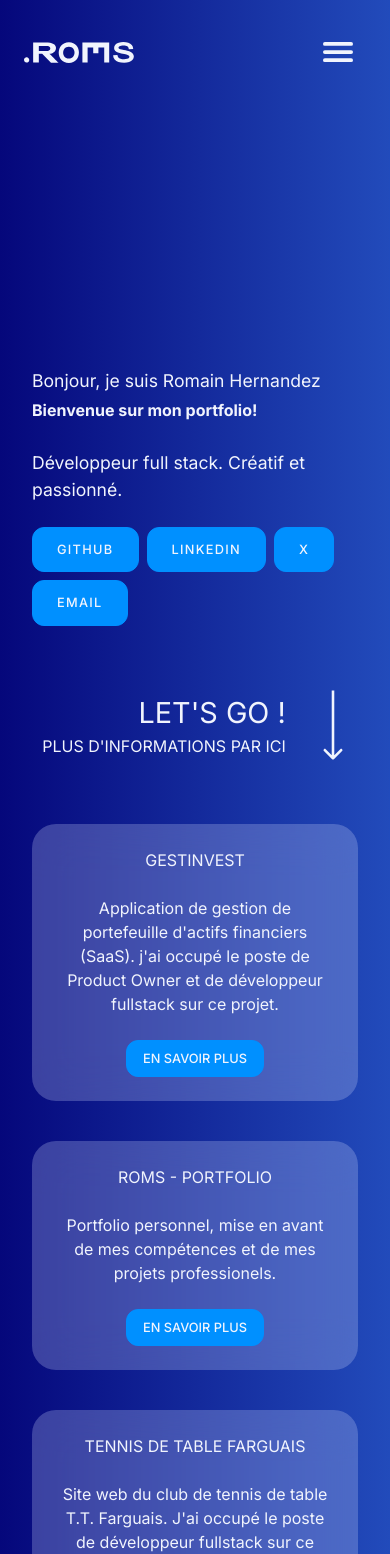
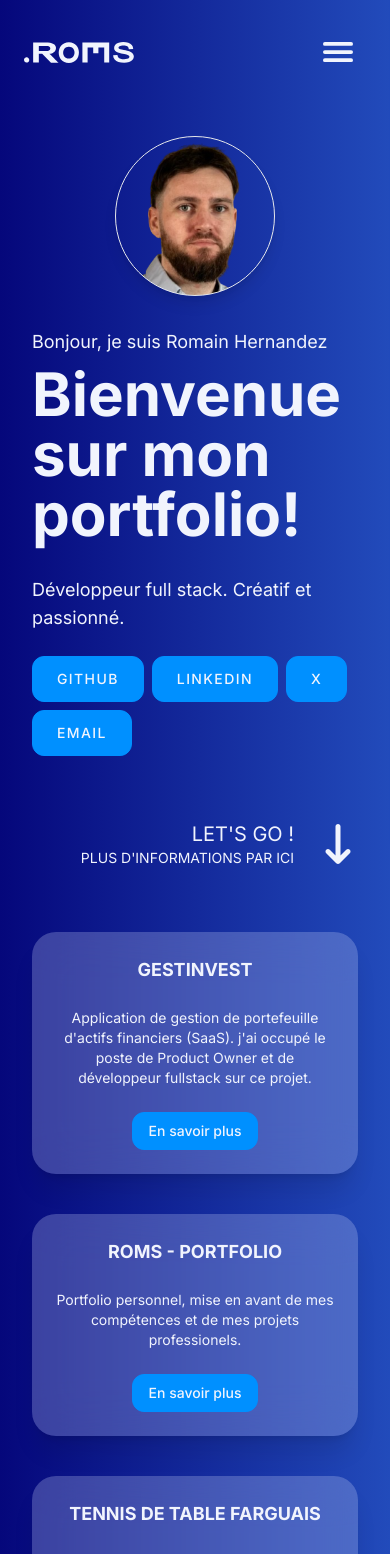
Before and after one commit to Roms-Her/Portfolio, a Next.js app: page / in a window 390 px wide. Shown: the top 1554 px of the page. Built offline with nearby package versions, Linux system fonts and the light colour scheme.

Commit message:
feat: timeline

```diff
--- a/app/globals.css
+++ b/app/globals.css
@@ -5,5 +5,5 @@
 body {
   color: #f1f4fd ;
   /* background-color: rgb(5, 7, 123) */
-  background: linear-gradient(90deg, rgba(5,7,123,1) 0%, rgb(34, 75, 187) 100%);
+  background: linear-gradient(90deg, rgba(5,7,123,1) 0%, #224bbb 100%);
 }
--- a/app/page.jsx
+++ b/app/page.jsx
@@ -1,12 +1,14 @@
 import Welcome from "./src/components/main/home/Welcome";
 import Projects from "./src/components/main/home/project/Project";
 import Skills from "./src/components/main/home/skills/Skills";
+import TimeLine from "./src/components/main/home/timeline/TimeLine";
 export default function Home() {
   return (
     <>
       <Welcome />
       <Projects />
       <Skills />
+      <TimeLine></TimeLine>
     </>
   );
 }
--- a/app/src/components/header/Nav.jsx
+++ b/app/src/components/header/Nav.jsx
@@ -37,7 +37,7 @@ export default function Nav() {
 
   return (
     <nav
-      className="m-auto flex items-center justify-between gap-10 w-full p-6 lg:w-5/6 2xl:w-4/6 mb-10"
+      className="m-auto flex items-center justify-between gap-10 w-full p-6 lg:w-5/6 2xl:w-4/6 md:mb-10"
     >
       <Link href="/">
         <Image
@@ -55,7 +55,7 @@ export default function Nav() {
         <IoMenu className="h-10 w-10" />
       </button>
       <ul
-        className={`xl:hidden fixed z-10 flex flex-col justify-center gap-8 h-lvh top-0 right-0 w-4/6 sm:w-3/6 bg-solid p-6 sm:p-20 sm:text-lg transition-all  ${
+        className={`xl:hidden fixed z-10 flex flex-col justify-center gap-8 h-lvh top-0 right-0 w-4/6 sm:w-3/6 bg-[#224bbb] p-12 sm:p-20 text-xl transition-all  ${
           menuOpen ? "translate-x-0" : "translate-x-full"
         }`}
       >
--- a/app/src/components/main/home/Welcome.jsx
+++ b/app/src/components/main/home/Welcome.jsx
@@ -1,4 +1,6 @@
-import LinkButton from "../../LinkButton"
+import { FaArrowDownLong } from "react-icons/fa6";
+import LinkButton from "../../LinkButton";
+
 export default function Welcome() {
 
 
@@ -10,16 +12,16 @@ const links = [
 ]
 
   return (
-    <section className="flex flex-col items-center text-accessible">
+    <section className="flex flex-col items-center text-accessible 2xl:py-10">
 
-    <div v-motion-slide-visible-once-left className="flex p-8 flex-col w-full lg:w-5/6 2xl:w-4/6  md:mb-10 lg:flex-row-reverse lg:mb-14">
-        <div className="portrait flex w-40 h-40 bg-card bg-opacity-30  rounded-full justify-center mb-8 m-auto md:mb-12 lg:m-auto lg:w-60 lg:h-60 xl:w-64 xl:h-64 ">
+    <div className="flex p-8 flex-col w-full lg:w-5/6 2xl:w-4/6  md:mb-10 lg:flex-row-reverse lg:mb-14">
+        <div className="flex w-40 h-40 bg-roms bg-cover bg-opacity-30 border rounded-full justify-center mb-8 m-auto shadow-lg md:mb-12 md:w-60 md:h-60 xl:w-80 xl:h-80 ">
         </div>
         <div className="md:pr-8">
 
-            <p className="mb-2 text-base2 md:mb-4">Bonjour, je suis Romain Hernandez</p>
-            <h1 className="mb-8 leading-none max-w-xl font-bold  md:text-max md:mb-10">Bienvenue sur mon portfolio!</h1>
-            <p className="mb-6 text-base2 md:mb-8">Développeur full stack. Créatif et passionné.</p>
+            <p className="mb-2 text-lg md:mb-4 md:text-xl 2xl:text-2xl">Bonjour, je suis Romain Hernandez</p>
+            <h1 className="mb-8 leading-none max-w-xl 2xl:max-w-2xl font-bold  text-6xl md:mb-10 2xl:text-8xl">Bienvenue sur mon portfolio!</h1>
+            <p className="mb-6 text-lg md:mb-8 md:text-xl 2xl:text-2xl">Développeur full stack. Créatif et passionné.</p>
             <ul className="flex gap-2 flex-wrap md:gap-4 xl:gap-4">
 
                 {links.map((link, index) => (
@@ -31,19 +33,15 @@ const links = [
             </ul>
         </div>
     </div>
-    <div className="flex bottom-0 right-0 gap-8 items-center justify-end p-8 sm:w-5/6 md:mb-10 lg:mb-14 xl:w-3/4 2xl:w-3/5">
+    <div className="flex gap-6 items-center justify-end p-8 w-full md:mb-10 lg:w-5/6 2xl:w-4/6">
         <div className="text-end uppercase leadin-4">
-            <p className="text-3xl">Let&apos;s go !</p>
-            <p className="md:text-base2">Plus d&apos;informations par ici</p>
+            <p className="text-xl  2xl:text-2xl">Let&apos;s go !</p>
+            <p className="text-sm md:text-lg">Plus d&apos;informations par ici</p>
         </div>
 
         <div>
-            <svg className="black-arrow lg:h-30" xmlns="http://www.w3.org/2000/svg" width="30" height="70" viewBox="0 0 30 109"
-                fill="none">
-                <path
-                    d="M15 53.5052L17 53.5052L15 53.5052ZM13.5858 107.654C14.3668 108.435 15.6332 108.435 16.4142 107.654L29.1421 94.9264C29.9232 94.1453 29.9232 92.879 29.1421 92.098C28.3611 91.3169 27.0948 91.3169 26.3137 92.098L15 103.412L3.68629 92.098C2.90524 91.3169 1.63891 91.3169 0.857865 92.098C0.0768164 92.879 0.0768163 94.1453 0.857865 94.9264L13.5858 107.654ZM13 0.770325L13 53.5052L17 53.5052L17 0.770325L13 0.770325ZM13 53.5052L13 106.24L17 106.24L17 53.5052L13 53.5052Z"
-                    fill="#f1f4fd" />
-            </svg>
+        <FaArrowDownLong size={40}/>
+
         </div>
     </div>
 
--- a/app/src/components/main/home/project/Project.jsx
+++ b/app/src/components/main/home/project/Project.jsx
@@ -49,15 +49,15 @@ export default function Project() {
       <div class="flex flex-col flex-wrap gap-10 lg:w-5/6 2xl:w-4/6 sm:flex-row  justify-center">
         {projects.map((project, index) => (
           <div
-            class="flex p-6 backdrop-blur-xl bg-[#d6e0ff40] sm:w-full md:w-2/6 xl:w-3/12 rounded-3xl"
+            class="flex p-6 backdrop-blur-xl bg-[#d6e0ff40] shadow-xl sm:w-full md:w-2/6 xl:w-3/12 rounded-3xl"
             key={index}
           >
             <div class="flex flex-col gap-6 items-center justify-between">
-              <h2 class="text-center md:text-xl uppercase">{project.name}</h2>
-              <p class="md:text-base text-center">{project.bio}</p>
+              <h2 class="text-center font-bold text-lg md:text-xl uppercase">{project.name}</h2>
+              <p class="text-sm md:text-base text-center">{project.bio}</p>
               <div class="">
                 <button
-                  class="bg-solid px-4 py-2 rounded-xl uppercase font-medium text-sm border border-solid hover:bg-orange-500 hover:border-orange-800 hover:shadow-lg transition duration-200"
+                  class="bg-solid px-4 py-2 rounded-xl  font-medium text-sm border border-solid hover:bg-orange-500 hover:border-orange-800 hover:shadow-lg transition duration-200"
                   onClick={() => {
                     setModalVisible(true), setSelectedProject(project);
                   }}
--- a/app/src/components/main/home/skills/Skills.jsx
+++ b/app/src/components/main/home/skills/Skills.jsx
@@ -125,7 +125,7 @@ export default function Skills() {
       id="skills"
       class="flex flex-col p-8 mb-10 sm:items-center md:mb-24 text-accessible"
     >
-      <div class="backdrop-blur-xl bg-[#d6e0ff40] flex flex-col w-full rounded-3xl p-4 items-center lg:w-5/6 2xl:w-4/6 md:p-8 mb-10">
+      <div class="backdrop-blur-xl bg-[#d6e0ff40] shadow-xl flex flex-col w-full rounded-3xl p-4 items-center lg:w-5/6 2xl:w-4/6 md:p-8 mb-10">
         <h2 class="font-bold mb-6 uppercase text-2xl">Hards Skills</h2>
         <div class="flex mb-4 w-full justify-center">
           <ul class="flex gap-4 max-w-full flex-wrap justify-center items-center w-full md:gap-8 lg:w-4/5">
@@ -138,7 +138,7 @@ export default function Skills() {
         </div>
       </div>
 
-      <div class="backdrop-blur-xl bg-[#d6e0ff40] flex flex-col w-full rounded-3xl p-4 items-center lg:w-5/6 2xl:w-4/6 md:p-8">
+      <div class="backdrop-blur-xl bg-[#d6e0ff40] shadow-xl flex flex-col w-full rounded-3xl p-4 items-center lg:w-5/6 2xl:w-4/6 md:p-8">
         <h2 class="font-bold mb-6 uppercase text-2xl">Softs Skills</h2>
 
         <div class="flex mb-4 w-full justify-center">
--- a/app/src/components/main/home/skills/typeSkills/HardSkills.jsx
+++ b/app/src/components/main/home/skills/typeSkills/HardSkills.jsx
@@ -2,7 +2,7 @@ import Image from "next/image";
 export default function SkillsCard({skill}) {
   return (
 
-      <div class="w-20 h-20 p-4 backdrop-blur-xl bg-accessible hover:bg-orange-500 rounded-3xl hover:rotate-180 duration-500 ease-in-out">
+      <div class="w-20 h-20 p-4 backdrop-blur-xl bg-accessible hover:bg-orange-500 shadow-xl rounded-3xl hover:rotate-180 duration-500 ease-in-out">
         <a href={skill.doc} target="_blank">
           <Image
             class="w-full"
--- a/app/src/components/main/home/skills/typeSkills/SoftSkills.jsx
+++ b/app/src/components/main/home/skills/typeSkills/SoftSkills.jsx
@@ -5,12 +5,12 @@ export default function SoftSkills({ skill }) {
     <figure class="flex flex-col items-center justify-center gap-4">
       <Link href={skill.doc} target="_blank">
         <Image
-          class="w-20 h-20 p-4 backdrop-blur-xl bg-accessible hover:bg-orange-500 rounded-3xl hover:rotate-180 duration-500 ease-in-out"
+          class="w-20 h-20 p-4 backdrop-blur-xl bg-accessible hover:bg-orange-500 shadow-xl rounded-3xl hover:rotate-180 duration-500 ease-in-out"
           src={skill.logo}
           alt={skill.alt}
         />
       </Link>
-      <figcaption class="md:text-base2">{skill.description}</figcaption>
+      <figcaption>{skill.description}</figcaption>
     </figure>
   );
 }
--- /dev/null
+++ b/app/src/components/main/home/timeline/TimeLine.jsx
@@ -0,0 +1,60 @@
+import TimeLineCard from "./TimeLineCard"
+
+export default function TimeLine() {
+
+  const worskPath = [
+    {
+      date: "2021 - 2024",
+      title: " Golden Square - Auto-entreprenneur",
+      desktopPresentation: " Golden Square est une entreprise individuelle ainsi qu'une marque de vêtements artisanale et responsable. Cette expérience m'a permis de     développer mes compétences en gestion de projet, en communication, en marketing ainsi que des compétences technique tel que les outils de DAO (Dessin assistés par ordinateur). J'ai également acquis une expérience précieuse dans la gestion des clients et des fournisseurs.",
+      mobilePresentation: " Marque de vêtements artisanale et responsable. Gestion de projet, Communication, Marketing, Graphisme (DAO), Gestion des clients et des fournisseurs."
+    },
+    {
+      date: "2022 - 2023",
+      title: "Université de Bordeaux - Laborentin - Neurosciences",
+      desktopPresentation: " Embauché en tant que technicien de laboratoire, j'ai pu travailler sur le bien-être animal et ainsi accompagner les chercheurs dans leurs projets. J'ai pu développer mes compétences de communication et d'écoute au vu des problématiques rencontrées. J'ai par la suite passé une formation d'applicateur de méthodes alternatives à l'expérimentation animale.",
+      mobilePresentation: " En tant que technicien de laboratoire, j'ai pu travailler sur le bien-être animal et ainsi accompagner les chercheurs dans leurs projets. J'ai par la suite passé une formation d'applicateur de méthodes alternatives à l'expérimentation animale."
+    },
+    {
+      date: "2023 - 2024",
+      title: "École O'clock - Étudiant",
+      desktopPresentation: "Formation de développeur web et web mobile. Cette formation m'a permis d'acquérir des compétences en développement web et web mobile. J'ai pu travailler sur des projets en groupe et en autonomie.",
+      mobilePresentation: "Formation DWWM. Compétences en développement web et web mobile. Travaille en équipe et en autonomie."
+    },
+    {
+      date: "Mars/Avril 2024",
+      title: "Gestinvest - Développeur web fullstack",
+      desktopPresentation: "Gestinvest est un projet d'étude. Il s'agit d'une application web de gestion de portefeuille d'actif. Cette application permet de suivre        l'évolution de son portefeuille d'actions en temps réel. J'ai pu            travailler en équipe sur ce projet et j'ai pu mettre en pratique mes            compétences en développement web.",
+      mobilePresentation: "Projet d'étude. Application web de gestion de portefeuille d'actif. Mise en pratique de mes compétences en développement web."
+    },
+    {
+      date: "Juin 2024",
+      title: "Diplôme de Développeur Web et Web Mobile",
+      desktopPresentation: "Soutenance de mon projet Gestinvest et obtention du titre professionnel de Développeur Web et Web Mobile avec succès.",
+      mobilePresentation: "Soutenance de mon projet Gestinvest et obtention du titre professionnel de Développeur Web et Web Mobile avec succès."
+    },
+    {
+      date: "Juillet 2024 - Aujourd'hui",
+      title: "Freelance - Développeur web fullstack",
+      desktopPresentation: "Je perfectionne mes compétences en développement web et web mobile en travaillant sur des projets personnels et professionnels. Je suis à la recherche de nouvelles opportunités pour mettre en pratique mes compétences.",
+      mobilePresentation: "Je perfectionne mes compétences en développement web et web mobile en travaillant sur des projets personnels et professionnels. Je suis à la recherche de nouvelles opportunités pour mettre en pratique mes compétences."
+    }
+  ]
+
+  return (
+    <section id="timeline"
+    class="relative flex flex-col items-center justify-center w-full px-8 pb-24 text-accessible"
+  >
+
+    <ul
+      class="timeline timeline-snap-icon max-md:timeline-compact w-full timeline-vertical  lg:w-5/6 2xl:w-4/6"
+    >
+    {worskPath.map((work, index) => (
+      <li key={index}>
+        <TimeLineCard work={work} isSecondCard={index % 2 ? true : false} />
+      </li>
+    ))}
+    </ul>
+  </section>
+  )
+}
--- a/tailwind.config.js
+++ b/tailwind.config.js
@@ -14,17 +14,21 @@ module.exports = {
         backgroundInfo: "#6c22c3b3",
       },
 
-      fontSize: {
-        sm: "0.8em",
-        base: "1em0",
-        base2: "1.1em",
-        xl: "1.2em",
-        '2xl': "1.5em",
-        '3xl': "1.8em",
-        '35xl': "2em",
-        '4xl': "2.5em",
-        max: "3em"
+      backgroundImage: {
+        'roms': "url('/roms.png')",
       },
+
+      // fontSize: {
+      //   sm: "0.8em",
+      //   base: "1em0",
+      //   base2: "1.1em",
+      //   xl: "1.2em",
+      //   '2xl': "1.5em",
+      //   '3xl': "1.8em",
+      //   '35xl': "2em",
+      //   '4xl': "2.5em",
+      //   max: "3em"
+      // },
     },
   },
   plugins: [require("daisyui")],
```
Also changed, not shown: app/src/components/main/home/timeline/TimeLineCard.jsx (added, +35 -0 lines), public/roms.png (added).
